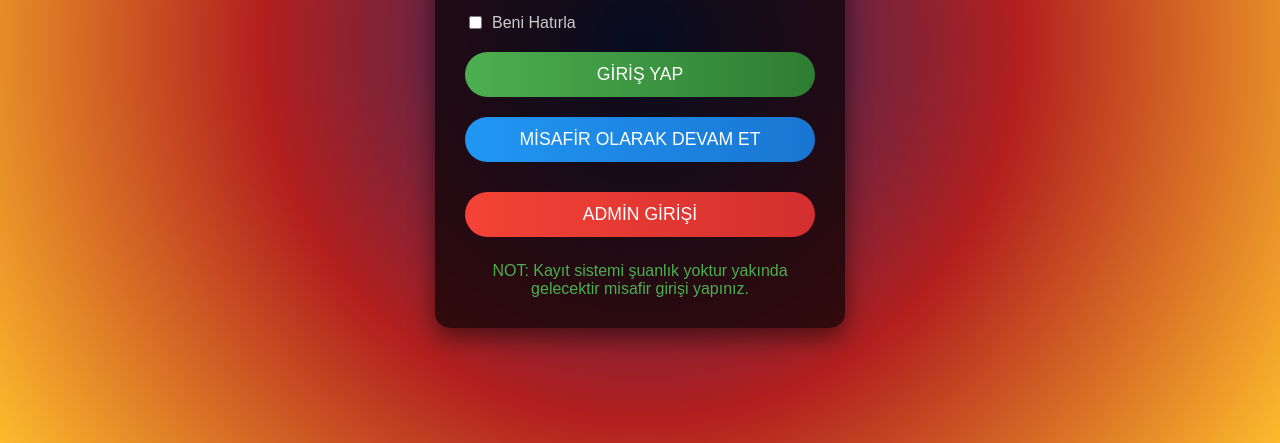
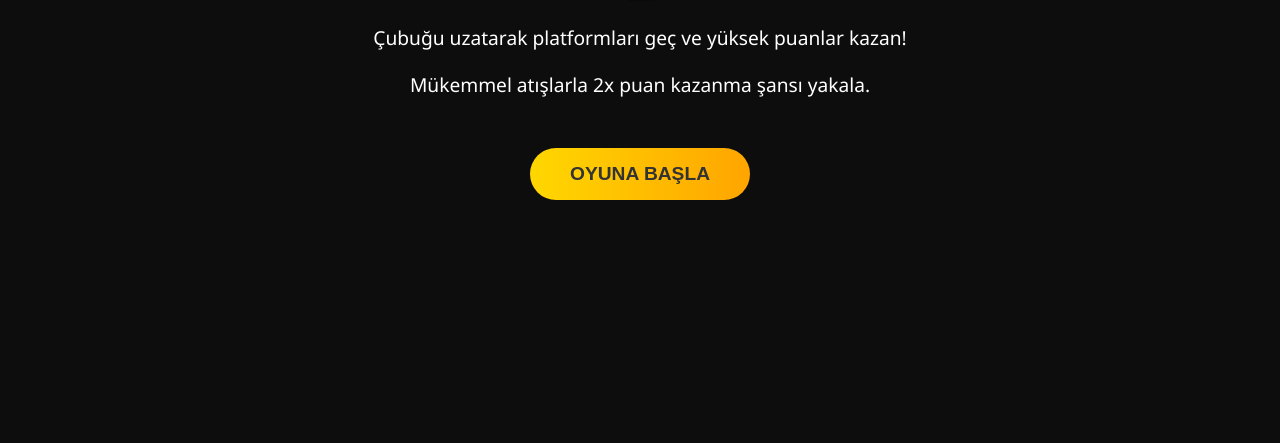
Before and after one commit to Alperx22x/stick-hero, a plain HTML site: page index.html in a window 1280 px wide. Shown: the part 357-800 px from the top of the page. Drawn offline with Linux system fonts and the light colour scheme.

Commit message:
güncellendi

```diff
--- a/index.html.html
+++ b/index.html
@@ -61,7 +61,7 @@
           width: 100%;
           height: 100%;
           background: radial-gradient(circle, #1a2a6c, #b21f1f, #fdbb2d);
-          display: flex;
+          display: none;
           flex-direction: column;
           justify-content: center;
           align-items: center;
@@ -423,7 +423,7 @@
         width: 100%;
         height: 100%;
         background: rgba(0, 0, 0, 0.7);
-        display: flex;
+        display: none;
         flex-direction: column;
         justify-content: center;
         align-items: center;
@@ -1209,6 +1209,7 @@
             adminControls.style.display = 'block';
             adminToggle.style.display = 'block';
             alert('Admin olarak giriş yapıldı!');
+            hideLoginScreen();
             showMainMenu(); // Ana menüyü göster
           } else {
             alert('Geçersiz admin şifresi!');
@@ -2534,13 +2535,13 @@
           document.querySelector(`.character-option[data-character="${itemValue}"]`).click();
         } else if (itemType === 'power') {
           activePower = itemValue;
-          alert(`${item.textContent.trim()} yeteneği bir sonraki oyununuzda aktif olacak!`);
+          alert(`${item.querySelector('.item-name').textContent.trim()} yeteneği bir sonraki oyununuzda aktif olacak!`);
         } else if (itemType === 'boss-item') {
           if (!bossItems.includes(itemValue)) {
             bossItems.push(itemValue);
             localStorage.setItem('stickHeroBossItems', JSON.stringify(bossItems));
           }
-          alert(`${item.textContent.trim()} ekipmanı boss savaşlarında kullanılacak!`);
+          alert(`${item.querySelector('.item-name').textContent.trim()} ekipmanı boss savaşlarında kullanılacak!`);
         }
       }
 
@@ -2559,7 +2560,9 @@
       }
 
       // Initialize
-      showMainMenu();
+      document.getElementById('intro-screen').style.display = 'flex';
+      document.getElementById('login-screen').style.display = 'none';
+      document.getElementById('main-menu').style.display = 'none';
       updateGoldDisplay();
       markOwnedItems();
       window.requestAnimationFrame(animate);
```
